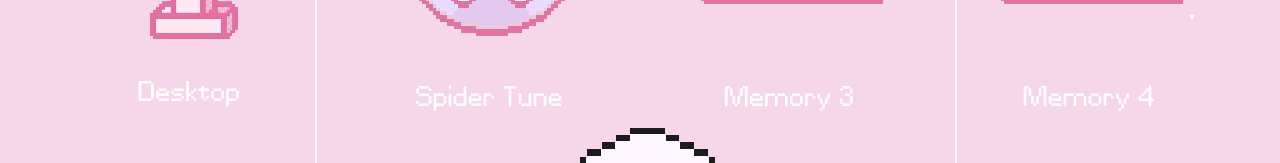
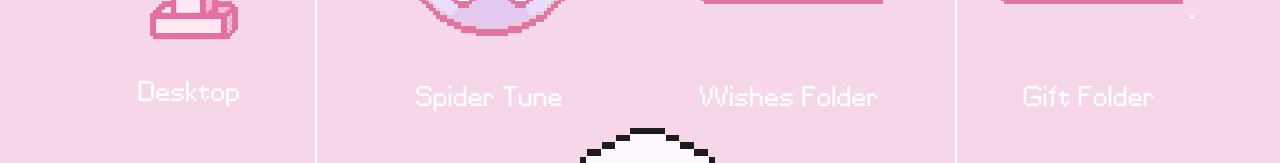
Before and after one commit to haku016/Elaina, a plain HTML site: page index.html in a window 1280 px wide. Shown: the part 205-368 px from the top of the page. Drawn offline with Linux system fonts and the light colour scheme.

Commit message:
Update index.html

```diff
--- a/index.html
+++ b/index.html
@@ -38,11 +38,11 @@
         </div>
         <div class="folder" ondblclick="openWindow(3)" tabindex="-1">
             <img src="assests/mail_gwen.png" alt="Folder 3">
-            <span>Memory 3</span>
+            <span>Wishes Folder</span>
         </div>
         <div class="folder" ondblclick="openWindow(4)" tabindex="-1">
             <img src="assests/gwen_folder.png" alt="Folder 4">
-            <span>Memory 4</span>
+            <span>Gift Folder</span>
         </div>
     </div>
 
```
